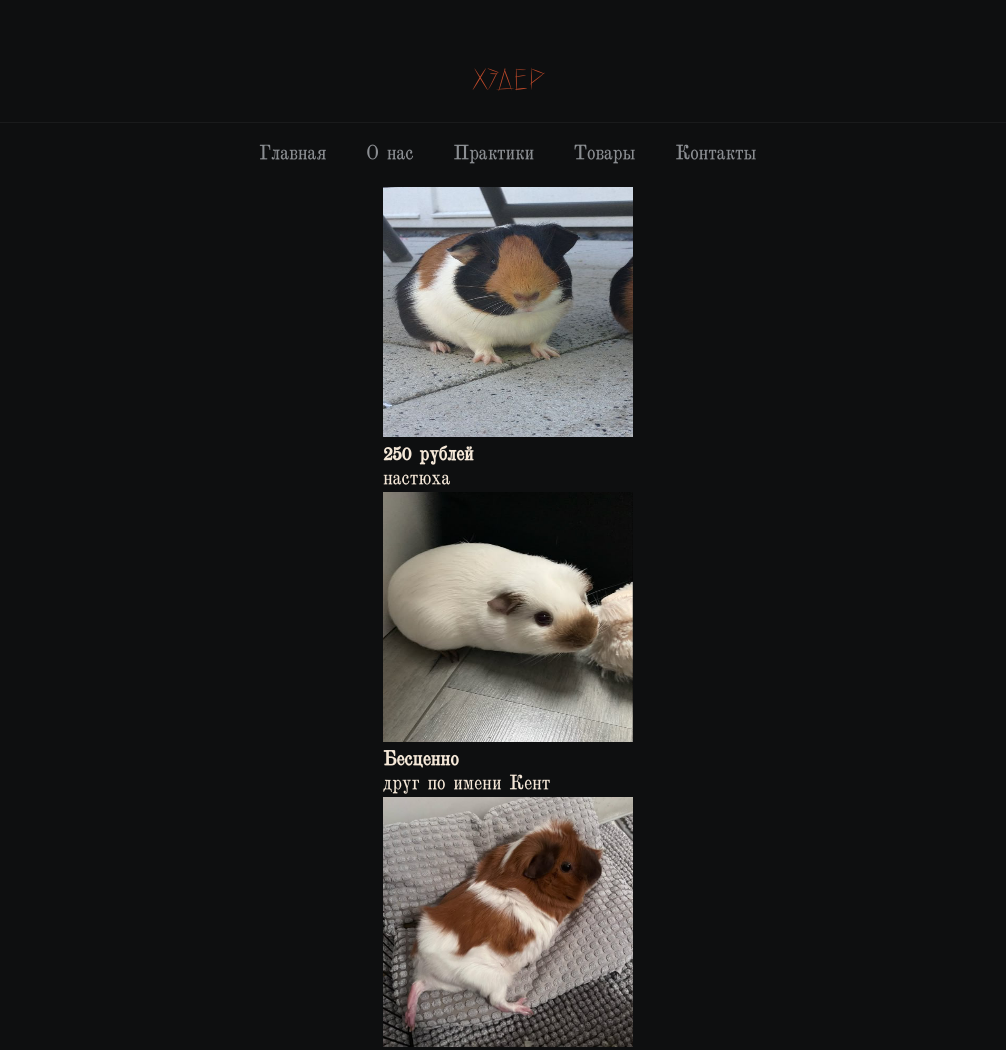
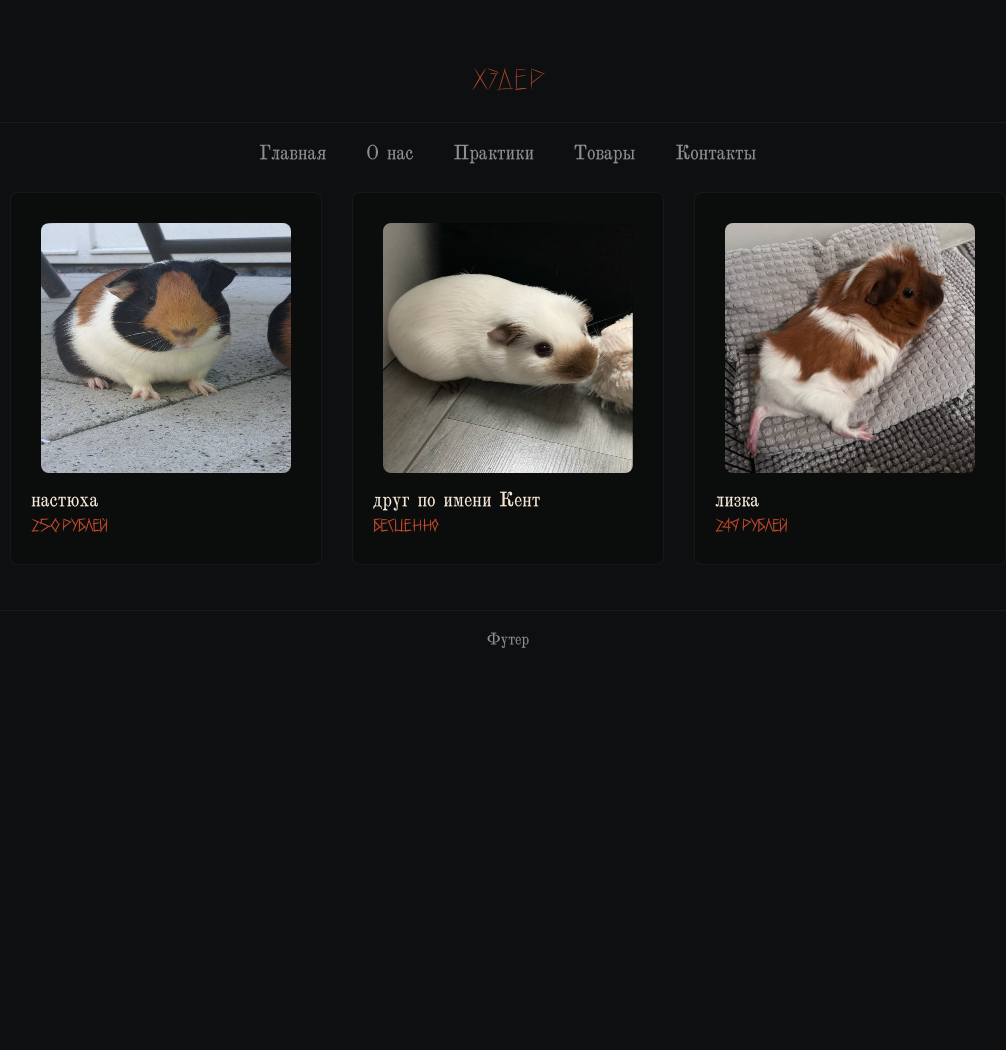
Before and after one commit to sashko-kot/frontend-and-backend-practice, a plain HTML site: page pages/goods.html in a window 1280 px wide. Shown: the top 1050 px of the page, without its empty margins (132-1138 px from the left). After the commit the page ends 800 px from the top, so only its background shows below. Drawn offline with Linux system fonts and the light colour scheme.

Commit message:
на всякий случай перед перекраиванием

```diff
--- a/pages/goods.html
+++ b/pages/goods.html
@@ -14,9 +14,9 @@
                 <header>Хэдер</header>
             </div>
 
-            <main>
 
-                <div class="nav">
+
+            <nav class="nav">
                 <ul class = "nav_list">
                     <li class = "nav-item"><a class = "nav_link" href="../index.html">Главная</a></li>
                     <li class = "nav-item"><a class = "nav_link" href="news.html">О нас</a></li>
@@ -24,32 +24,35 @@
                     <li class = "nav-item"><a class = "nav_link" href="goods.html">Товары</a></li>
                     <li class = "nav-item"><a class = "nav_link" href="contacts.html">Контакты</a></li>
                 </ul>
-                </div>
+            </nav>
 
-                <div class="content">
-                    <div class =  "goods">
+            <main class="content">
+                <section class ="goods_container">
+                    <article class =  "goods">
                         <img class = "image_goods" src ="../images/nastya.jpg" width="250" height="250">
+                        <p class = "name_of_goods">настюха</p>
                         <p class = "price" ><b>250 рублей</b></p>
-                        <p class = "name_of_goods">настюха</p>
-                    </div>
 
-                    <div class =  "goods">
+                    </article>
+
+                    <article class =  "goods">
                         <img class = "image_goods" src ="../images/kent.jpg" width="250" height="250">
+                        <p class = "name_of_goods">друг по имени Кент</p>
                         <p class = "price"><b>Бесценно</b></p>
-                        <p class = "name_of_goods">друг по имени Кент</p>
-                    </div>
 
-                    <div class =  "goods">
+                    </article>
+
+                    <article class =  "goods">
                         <img class = "image_goods" src ="../images/liza.jpg" width="250" height="250">
+                        <p class = "name_of_goods">лизка</p>
                         <p class = "price"><b>249 рублей</b></p>
-                        <p class = "name_of_goods">лизка</p>
-                    </div>
-                </div>
+                    </article>
+                </section>
             </main>
 
-            <div class = "footer">
-                <footer>Футер</footer>
-            </div>
+            <footer class = "footer">
+                <p>Футер</p>
+            </footer>
         </div>
     </body>
 </html>
--- a/style/styles.css
+++ b/style/styles.css
@@ -65,7 +65,7 @@ a:hover {
   text-align: center;
 }
 
-h1, h2, h3, .header, .profile-title {
+h1, h2, h3, .header, .profile-title, .price {
   font-family: "Topor", sans-serif;
   color: var(--accent);
   margin: 0px 0px 6px;
@@ -123,7 +123,7 @@ h1, h2, h3, .header, .profile-title {
 }
 
 .profile-photo:hover {
-  transform: scale(10.1);  /* немного увеличиваем при наведении */
+  transform: scale(1.1);  /* немного увеличиваем при наведении */
 }
 
 .profile-name {
@@ -237,3 +237,24 @@ h1, h2, h3, .header, .profile-title {
     font-size: 26px;
   }
 }
+
+.goods_container {
+  display: flex;
+  flex-wrap: wrap;
+  justify-content: center;
+  gap: 20px;
+  margin-bottom: 40px;
+}
+
+.image_goods {
+  border-radius: 8px;
+  margin: 10px;
+}
+
+.goods {
+  border-radius: 8px;
+  background-color:rgba(0, 0, 0, 0.2) ;
+  margin: 5px;
+  padding: 20px;
+  border: 1px solid rgba(255,255,255,0.05);
+}
```
Also changed, not shown: index.html (+21 -21 lines), pages/contacts.html (+11 -13 lines), pages/news.html (+16 -16 lines). Lines whose indentation alone changed are shown as unchanged.
